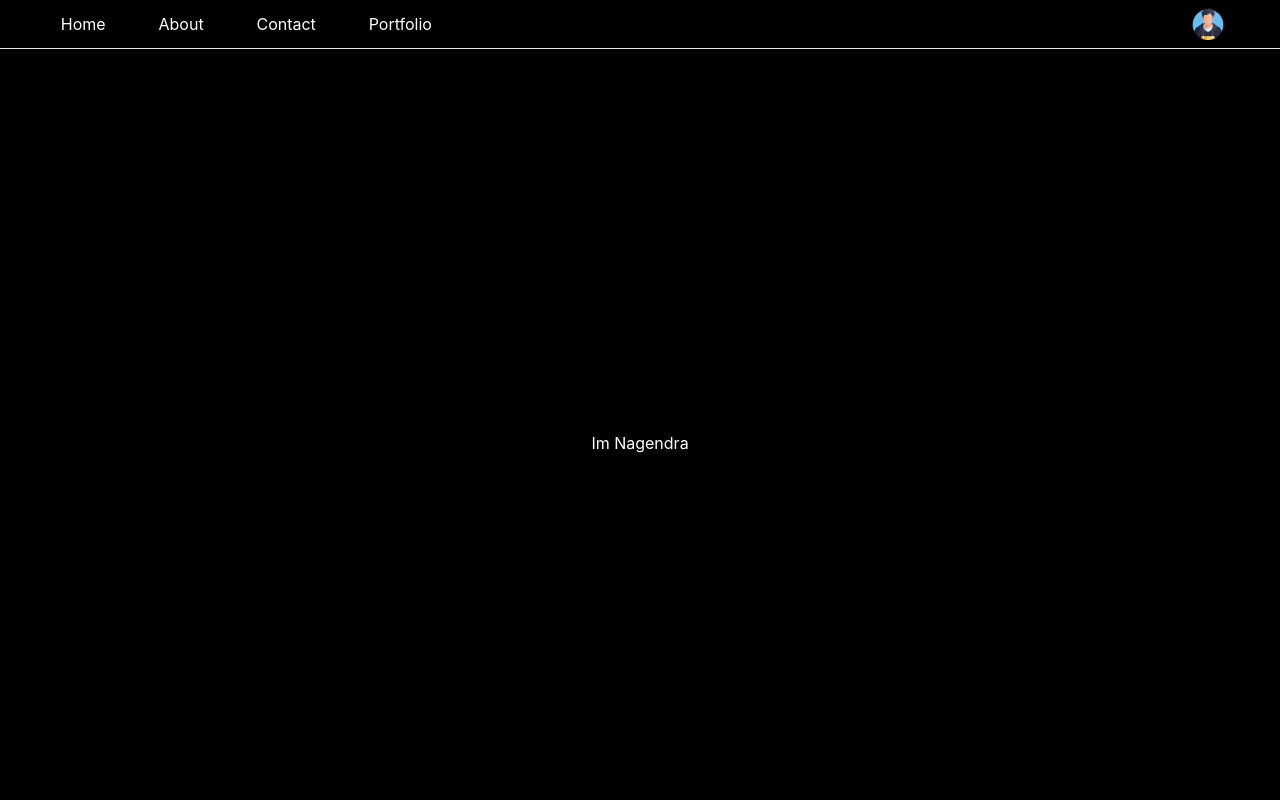
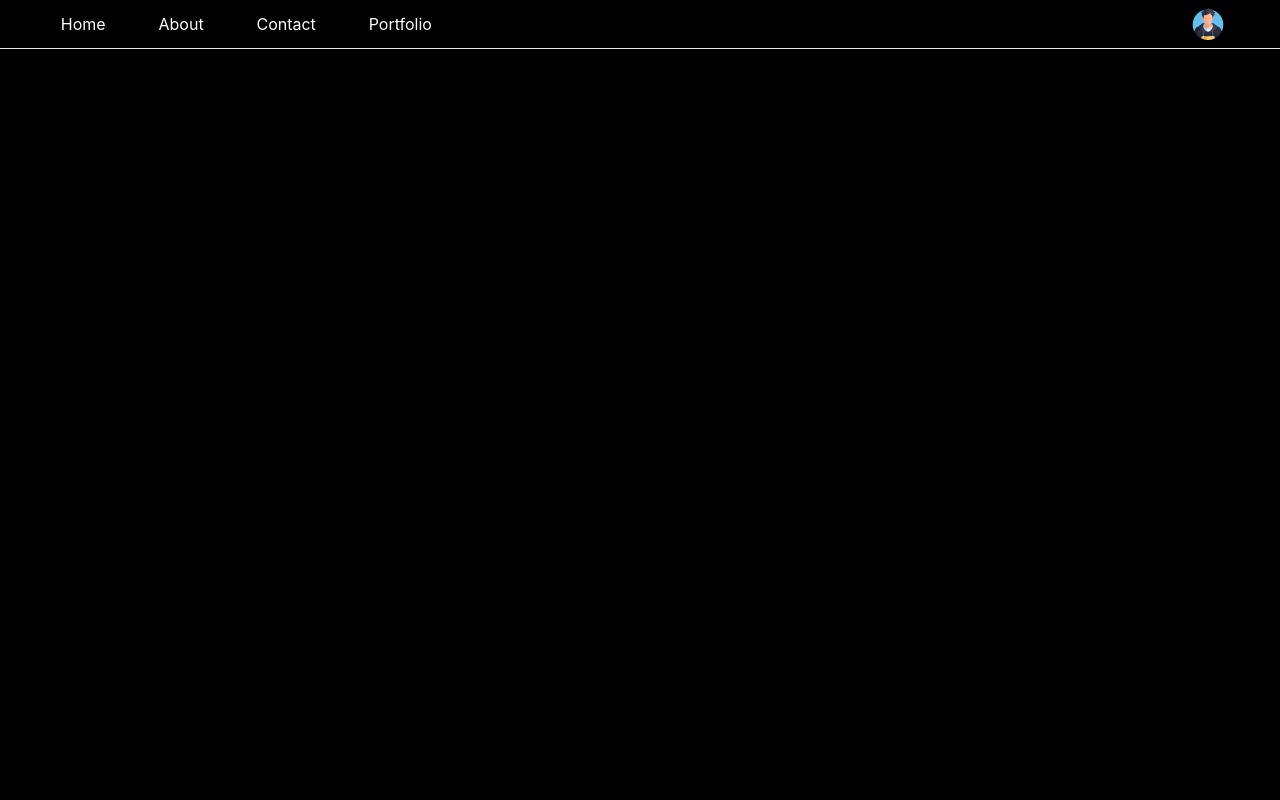
Before and after one commit to Nagendra9Kumar/react-learn, a React (Create React App) app: page / in a window 1280 px wide. Shown: the top 800 px of the page. Built offline with nearby package versions, Linux system fonts and the light colour scheme.

Commit message:
add bounce effect

```diff
--- a/src/App.js
+++ b/src/App.js
@@ -19,7 +19,7 @@ const Sec = (props) => {
   return (
     <>
       <section className='flex h-screen bg-black justify-center items-center snap-start'>
-        <h1 className='text-white animate-bounce'>{props.uname}</h1>
+        <h1 className='text-white animate-ping'>{props.uname}</h1>
       </section>
     </>
   );
```
